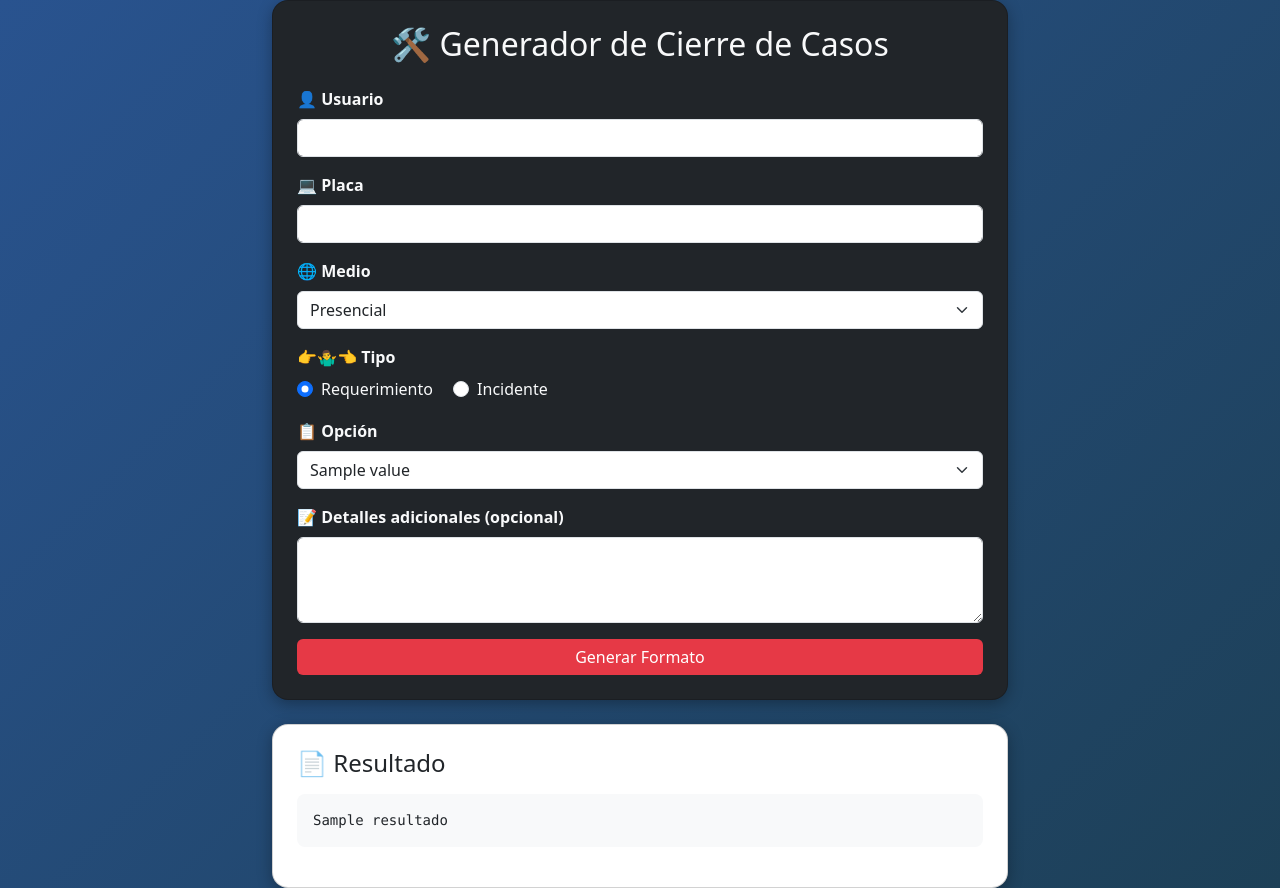
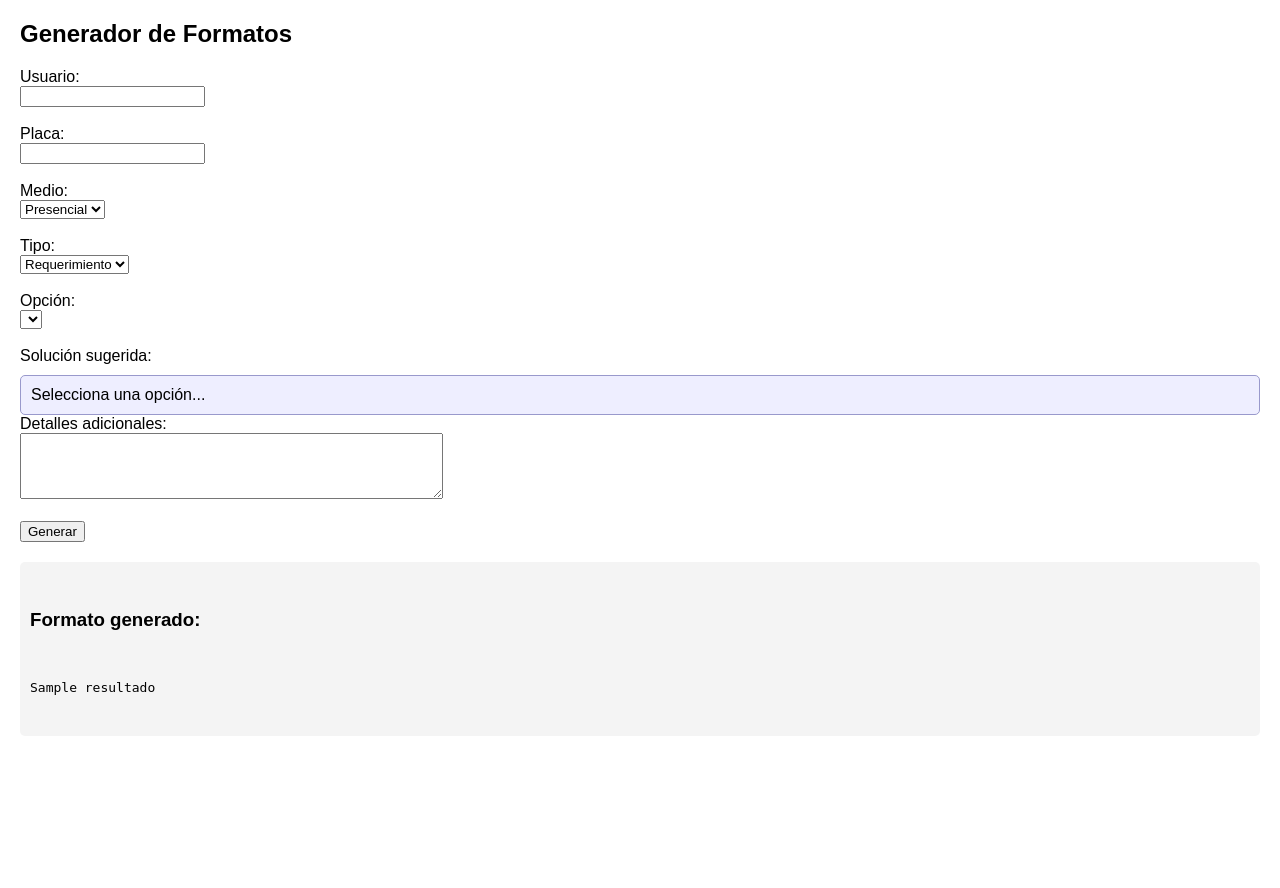
Before and after one commit to Steven-gil-dep/mi_app_flask, a Flask app: template templates/form.html in a window 1280 px wide. After the commit the page ends 695 px from the top, so only its background shows below. Run offline with Flask 3, Linux system fonts and the light colour scheme; the template is opened without the code that fills it: most values are stand-ins (such as "Sample title", 1, 10 or a date in 2020); lists and menus that the app fills with data are empty.

Commit message:
Update form.html

```diff
--- a/templates/form.html
+++ b/templates/form.html
@@ -3,97 +3,87 @@
 <head>
     <meta charset="UTF-8">
     <title>Generador de Formatos</title>
-  <link href="https://cdn.jsdelivr.net/npm/bootstrap@5.3.0/dist/css/bootstrap.min.css" rel="stylesheet">
     <style>
-    body {
-      background: linear-gradient(135deg, #29538F, #1D4057);
-      color: #f1faee;
-      min-height: 100vh;
-    }
-    .card {
-      border-radius: 1rem;
-      box-shadow: 0 4px 15px rgba(0,0,0,0.3);
-    }
-    .form-label {
-      font-weight: bold;
-    }
-    .btn-primary {
-      background-color: #e63946;
-      border: none;
-    }
-    .btn-primary:hover {
-      background-color: #d62839;
-    }
-    pre {
-      background: #f8f9fa;
-      color: #212529;
-      padding: 1rem;
-      border-radius: .5rem;
-      white-space: pre-wrap;
-    }
+        body { font-family: Arial, sans-serif; margin: 20px; }
+        .resultado { margin-top: 20px; white-space: pre-line; background: #f4f4f4; padding: 10px; border-radius: 5px; }
+        .preview { background: #eef; padding: 10px; margin-top: 10px; border: 1px solid #99c; border-radius: 5px; }
     </style>
 </head>
 <body>
-<div class="container py-7">
-  <div class="row justify-content-center">
-    <div class="col-md-8">
-      <div class="card p-4 bg-dark text-light">
-        <h2 class="mb-4 text-center">🛠️ Generador de Cierre de Casos</h2>
+    <h2>Generador de Formatos</h2>
     <form method="POST">
-          <div class="mb-3">
-            <label class="form-label">👤 Usuario</label>
-            <input type="text" name="usuario" class="form-control" required>
-          </div>
-          <div class="mb-3">
-            <label class="form-label">💻 Placa</label>
-            <input type="text" name="placa" class="form-control" required>
-          </div>
-          <div class="mb-3">
-            <label class="form-label">🌐 Medio</label>
-            <select name="medio" class="form-select" required>
+        <label>Usuario:</label><br>
+        <input type="text" name="usuario" required><br><br>
+
+        <label>Placa:</label><br>
+        <input type="text" name="placa" required><br><br>
+
+        <label>Medio:</label><br>
+        <select name="medio" required>
             <option value="1">Presencial</option>
             <option value="2">Virtual</option>
-            </select>
-          </div>
-          <div class="mb-3">
-            <label class="form-label">👉🤷‍♂️👈 Tipo</label><br>
-            <div class="form-check form-check-inline">
-              <input class="form-check-input" type="radio" name="tipo" value="req" checked>
-              <label class="form-check-label">Requerimiento</label>
-            </div>
-            <div class="form-check form-check-inline">
-              <input class="form-check-input" type="radio" name="tipo" value="inc">
-              <label class="form-check-label">Incidente</label>
-            </div>
-          </div>
-          <div class="mb-3">
-            <label class="form-label">📋 Opción</label>
-            <select name="opcion" class="form-select" required>
-              {% for key, value in requerimientos.items() %}
-                <option value="{{ key }}">{{ value }}</option>
-              {% endfor %}
-            </select>
-          </div>
-          <div class="mb-3">
-            <label class="form-label">📝 Detalles adicionales (opcional)</label>
-            <textarea name="detalles" class="form-control" rows="3"></textarea>
-          </div>
-          <button class="btn btn-primary w-100">Generar Formato</button>
+        </select><br><br>
+
+        <label>Tipo:</label><br>
+        <select name="tipo" id="tipo" required>
+            <option value="req">Requerimiento</option>
+            <option value="inc">Incidente</option>
+        </select><br><br>
+
+        <label>Opción:</label><br>
+        <select name="opcion" id="opcion" required></select><br><br>
+
+        <label>Solución sugerida:</label>
+        <div class="preview" id="solucionPreview">Selecciona una opción...</div>
+
+        <label>Detalles adicionales:</label><br>
+        <textarea name="detalles" rows="4" cols="50"></textarea><br><br>
+
+        <button type="submit">Generar</button>
     </form>
-      </div>
-    </div>
-  </div>
 
     {% if resultado %}
-  <div class="row justify-content-center mt-4">
-    <div class="col-md-8">
-      <div class="card p-4">
-        <h4 class="mb-3 text-dark">📄 Resultado</h4>
+    <div class="resultado">
+        <h3>Formato generado:</h3>
         <pre>{{ resultado }}</pre>
     </div>
-    </div>
-  </div>
     {% endif %}
-</div>
+
+    <script>
+        const requerimientos = {{ requerimientos|tojson }};
+        const incidentes = {{ incidentes|tojson }};
+
+        const tipoSelect = document.getElementById('tipo');
+        const opcionSelect = document.getElementById('opcion');
+        const solucionPreview = document.getElementById('solucionPreview');
+
+        function actualizarOpciones() {
+            const tipo = tipoSelect.value;
+            const opciones = tipo === 'req' ? requerimientos : incidentes;
+
+            opcionSelect.innerHTML = '';
+            for (const [key, value] of Object.entries(opciones)) {
+                const option = document.createElement('option');
+                option.value = key;
+                option.textContent = value[0];
+                opcionSelect.appendChild(option);
+            }
+            actualizarPreview();
+        }
+
+        function actualizarPreview() {
+            const tipo = tipoSelect.value;
+            const opciones = tipo === 'req' ? requerimientos : incidentes;
+            const seleccion = opcionSelect.value;
+            solucionPreview.textContent = seleccion && opciones[seleccion]
+                ? opciones[seleccion][1]
+                : "Selecciona una opción...";
+        }
+
+        tipoSelect.addEventListener('change', actualizarOpciones);
+        opcionSelect.addEventListener('change', actualizarPreview);
+
+        window.onload = actualizarOpciones;
+    </script>
 </body>
 </html>
```
Lines whose indentation alone changed are shown as unchanged.
